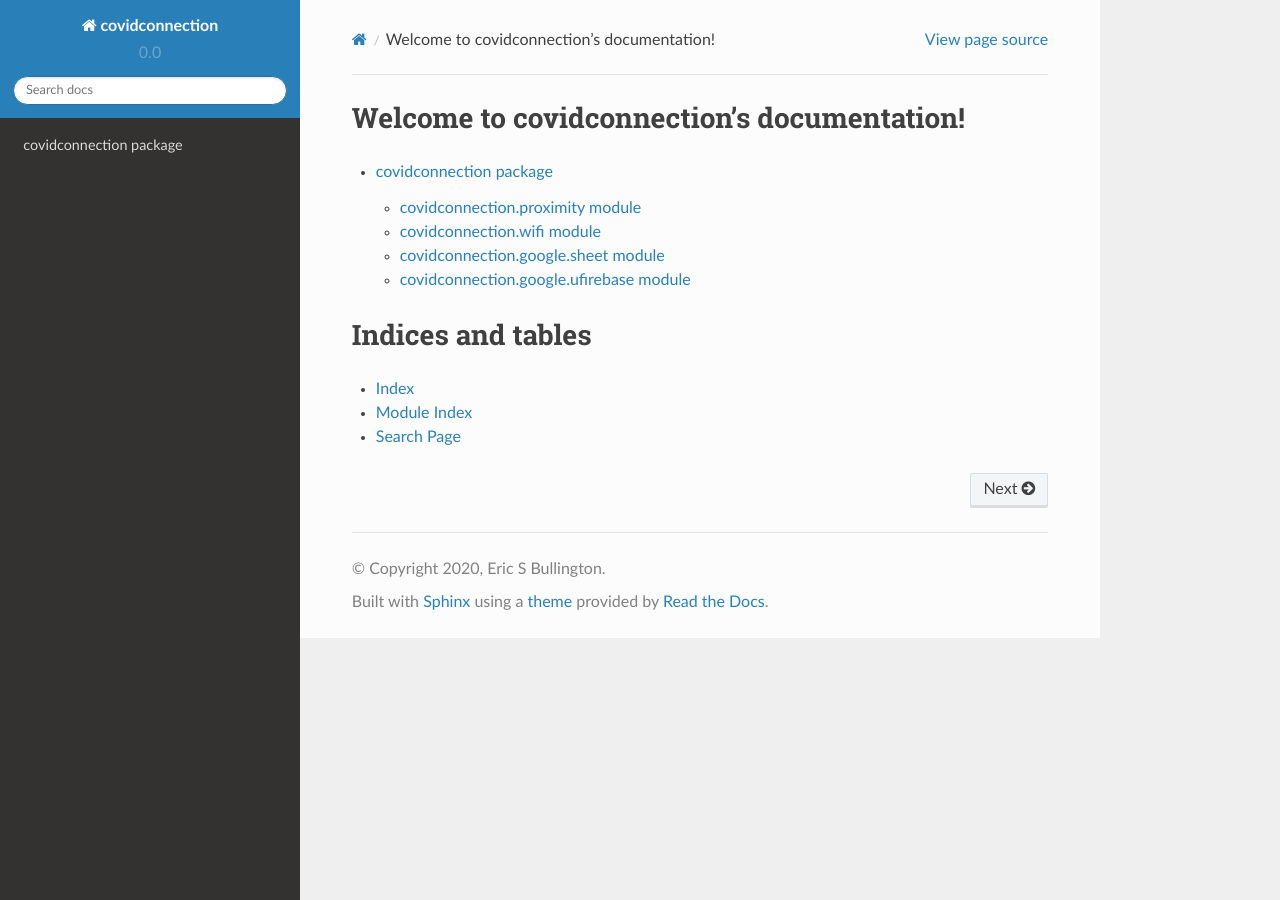
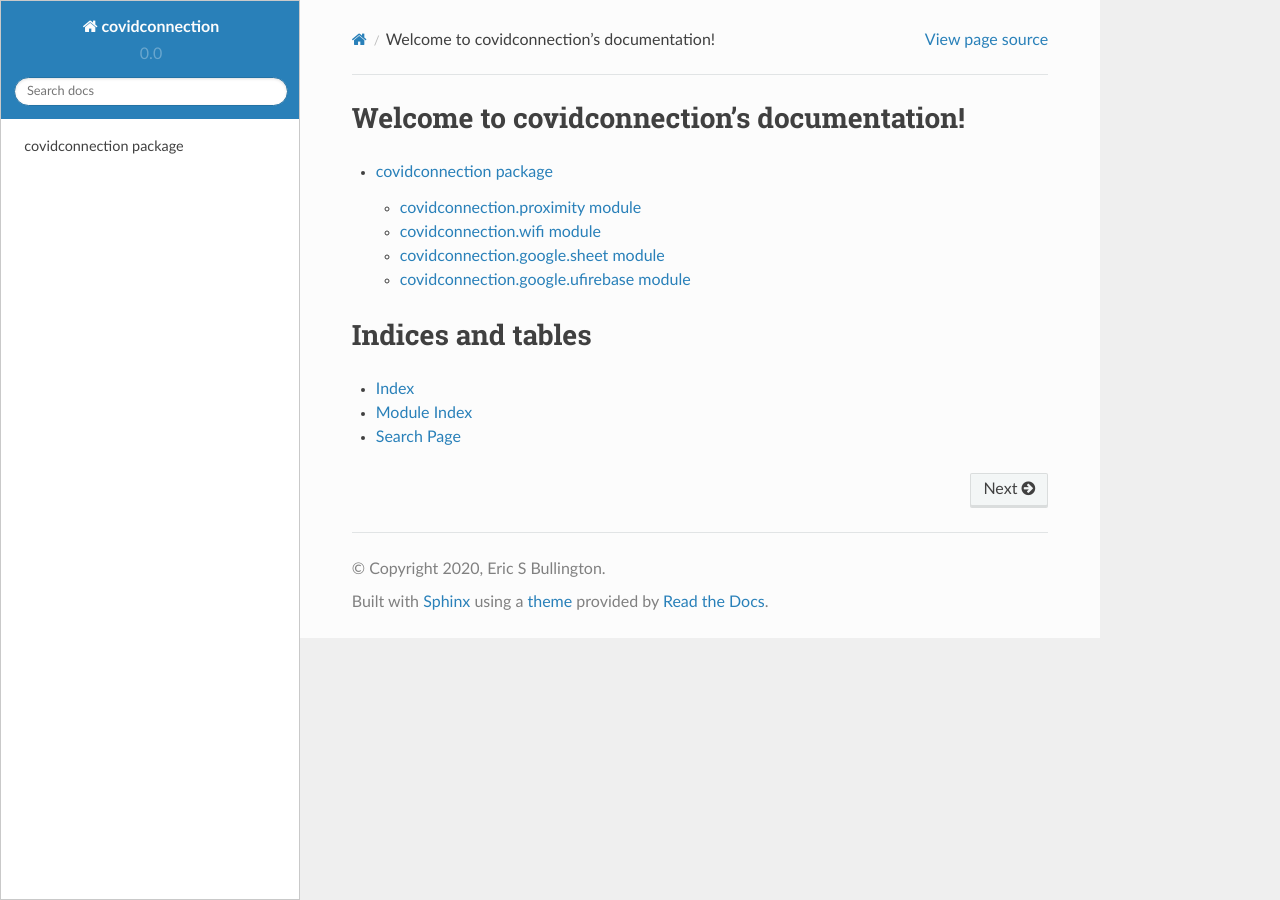
Before and after one commit to esbullington/cct, a Sphinx documentation site: the page built from docs/source/index.rst, in a window 1280 px wide. Built offline with Sphinx 7.4.7 and the Read the Docs theme 2.0.0, drawn with Linux system fonts in a browser that asks for light colours.

Commit message:
Update docs and theme

```diff
--- /dev/null
+++ b/docs/source/_static/style.css
@@ -0,0 +1,19 @@
+@import url("css/theme.css"); /* make sure to sync this with the base theme's css filename */
+
+.wy-side-scroll {
+    background: white;
+}
+
+.wy-nav-side {
+    background: white;
+    border: 1px solid #c9c9c9;
+}
+
+.wy-menu-vertical a {
+    color: #404040;
+}
+
+.wy-menu-vertical a:hover {
+    background-color: #c9c9c9;
+    cursor: pointer;
+}
--- a/docs/source/conf.py
+++ b/docs/source/conf.py
@@ -20,6 +20,7 @@
 import os
 import sys
 sys.path.insert(0, os.path.abspath('../..'))
+sys.path.append(os.path.abspath("../../stubs"))
 
 
 # -- General configuration ------------------------------------------------
@@ -42,7 +43,7 @@ extensions = [
     'sphinx.ext.githubpages',
     'numpydoc']
 
-autodoc_mock_imports = ["ujson", "ubluetooth", "micropython", "network", "connection.rsa"]
+# autodoc_mock_imports = ["ujson", "ubluetooth", "micropython", "network"]
 
 # Add any paths that contain templates here, relative to this directory.
 templates_path = ['_templates']
@@ -94,7 +95,8 @@ todo_include_todos = True
 # The theme to use for HTML and HTML Help pages.  See the documentation for
 # a list of builtin themes.
 #
-html_theme = 'sphinx_rtd_theme'
+html_theme = "sphinx_rtd_theme"
+html_style = "style.css"
 
 # Theme options are theme-specific and customize the look and feel of a theme
 # further.  For a list of options available for each theme, see the
--- a/docs/source/covidconnection.rst
+++ b/docs/source/covidconnection.rst
@@ -18,7 +20,7 @@ covidconnection.wifi module
    :show-inheritance:
 
 covidconnection.google.sheet module
-----------------------------
+-----------------------------------
 
 .. automodule:: covidconnection.google.sheet
    :members:
@@ -26,7 +28,7 @@ covidconnection.google.sheet module
    :show-inheritance:
 
 covidconnection.google.ufirebase module
---------------------------------
+---------------------------------------
 
 .. automodule:: covidconnection.google.ufirebase
    :members:
--- a/docs/source/index.rst
+++ b/docs/source/index.rst
@@ -4,7 +4,7 @@
    contain the root `toctree` directive.
 
 Welcome to covidconnection's documentation!
-========================================
+===========================================
 
 .. toctree::
    :maxdepth: 2
```
Also changed, not shown: other parts of docs/source/covidconnection.rst (+2 -0 lines).
